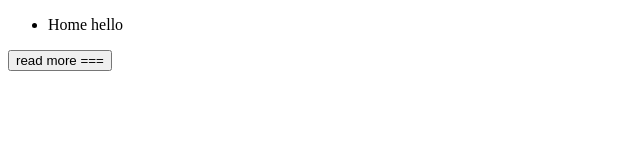
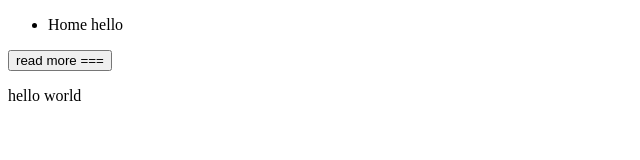
Before and after one commit to TieensThanhf/demo-GIT, a plain HTML site: page index.html in a window 1280 px wide. Shown: the full height of the page, 0-640 px from the left. Drawn offline with Linux system fonts and the light colour scheme.

Commit message:
hello world

```diff
--- a/index.html
+++ b/index.html
@@ -17,7 +17,9 @@
             <button>read more === </button>
         </nav>
     </header>
-    <section class="carousel"></section>
+    <section class="carousel">
+        <p>hello world</p>
+    </section>
     <footer></footer>
 </body>
 </html>
```
